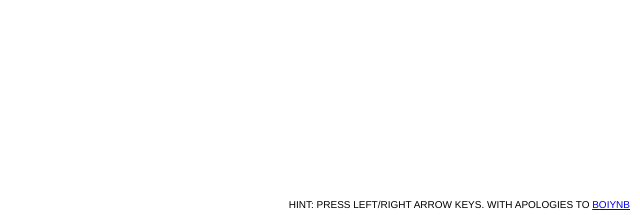
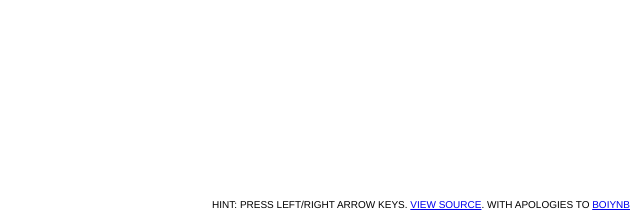
Before and after one commit to dphiffer/fecpw, a PHP site: page /tiny-wiki.php in a window 1280 px wide. Shown: the part 585-800 px from the top of the page, without its empty margins (640-1280 px from the left). Run offline with PHP 8.4, Linux system fonts and the light colour scheme; data that the repository does not hold is empty.

Commit message:
Added a link to GitHub

```diff
--- a/02/tiny-wiki-redux/tiny-wiki.php
+++ b/02/tiny-wiki-redux/tiny-wiki.php
@@ -122,7 +122,7 @@ function setup_database($db) {
       <input type="text" name="content" class="content" id="input" value="<?php echo $content; ?>" />
       <input type="submit" value="Update" id="submit" />
     </form>
-    <div id="bottom">Hint: press left/right arrow keys. With apologies to <a href="http://barackobamaisyournewbicycle.com/">BOIYNB</a></div>
+    <div id="bottom">Hint: press left/right arrow keys. <a href="https://github.com/dphiffer/fecpw/tree/master/02/tiny-wiki-redux">View source</a>. With apologies to <a href="http://barackobamaisyournewbicycle.com/">BOIYNB</a></div>
     <script src="jquery.min.js"></script>
     <script src="tiny-wiki.js"></script>
   </body>
```
